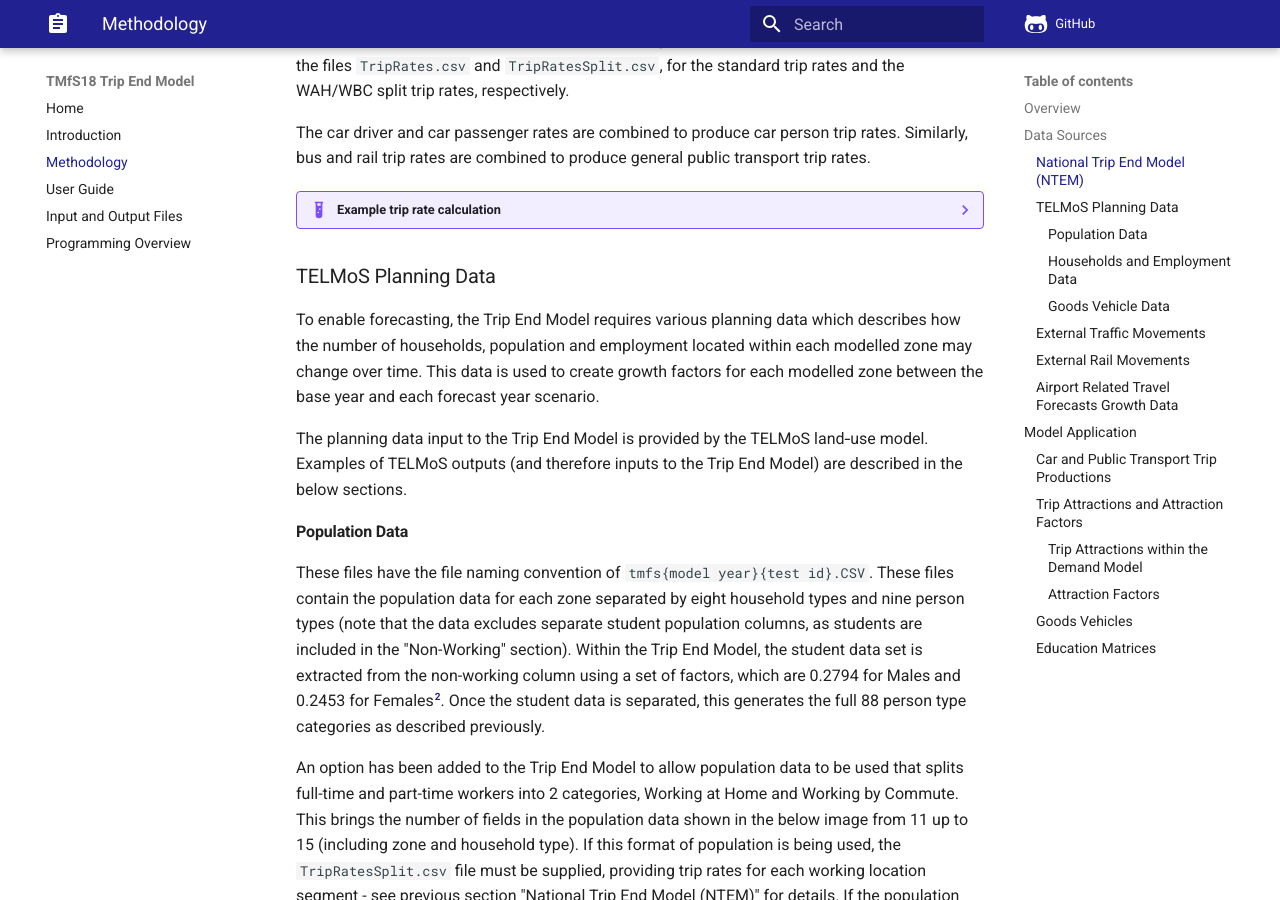
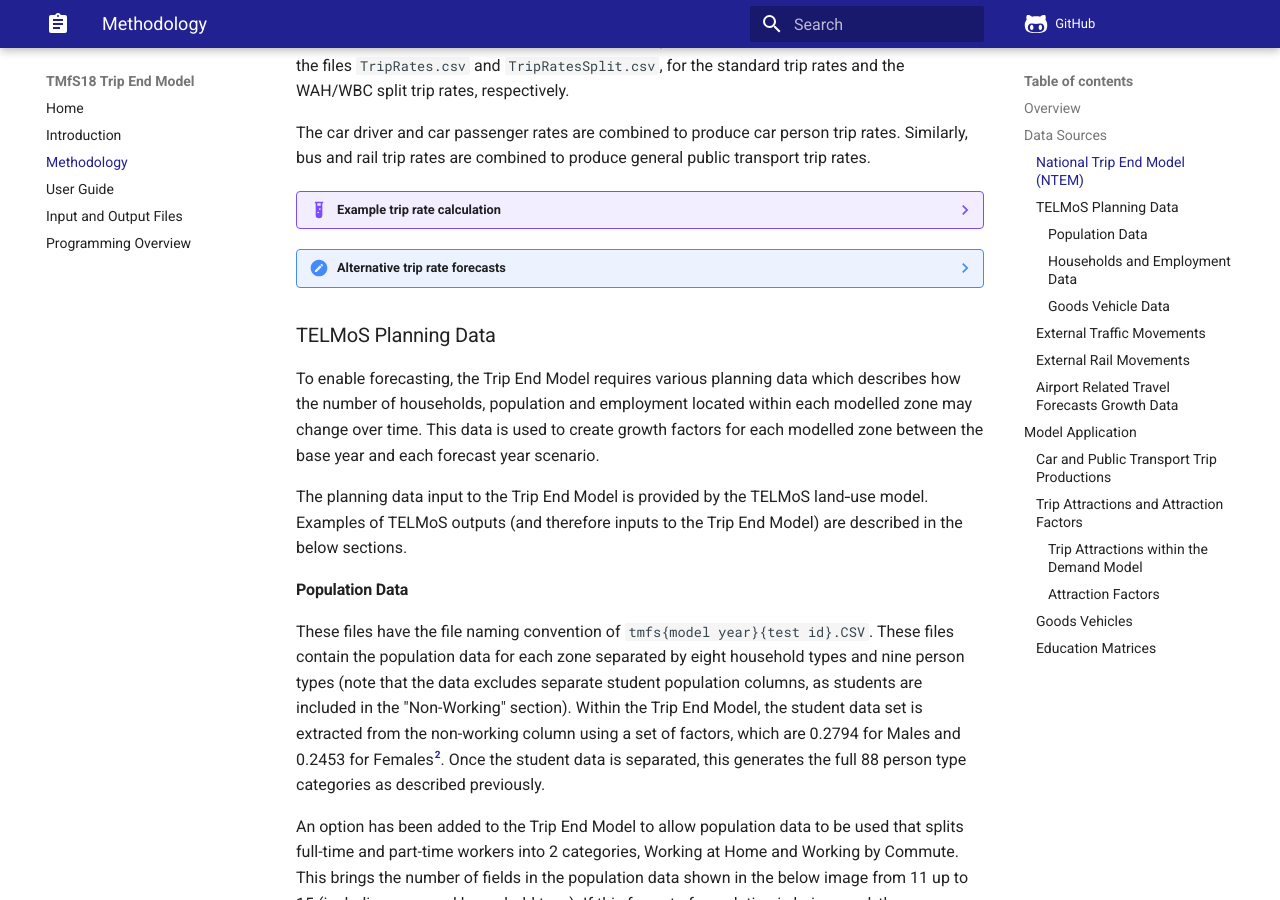
Before and after one commit to TransportScotland/tmfs18-trip-end-model, an MkDocs documentation site: the page built from docs/02_methodology.md, in a window 1280 px wide and 900 px high, scrolled down 2609 px. Built offline with MkDocs 1.6.1 and Material for MkDocs 9.7.7, drawn with Linux system fonts in a browser that asks for light colours; comment, search, counter and statistics services are not loaded; some of the changed lines change nothing that is shown.

Commit message:
[DOCS] Add in note on alternative trip rates

```diff
--- a/docs/02_methodology.md
+++ b/docs/02_methodology.md
@@ -127,6 +127,22 @@
 
     For the WAH/WBC segmentation, the same operation is carried out for each
     segment using the relevant trip rates.
+
+
+??? note "Alternative trip rate forecasts"
+
+    At the time of writing (March 2023), Transport Scotland is considering
+    potential alternative forecast scenarios. Should alternative trip rates be
+    required, these should still be generated with the same level of
+    granularity.
+
+    In particular, the DfT Trip Rate Forecasting Tool can produce output trip
+    rates in line with NTEM classifications, effectively creating a new
+    `IBETAhsr` table. Differences between these forecasts and the standard NTEM
+    outputs will need to be considered when using these values as part of
+    calculations, and it may instead be advisable to use outputs solely to
+    inform changes over time (rather than as standalone trip rates).
+
 
 ### TELMoS Planning Data
 
```
